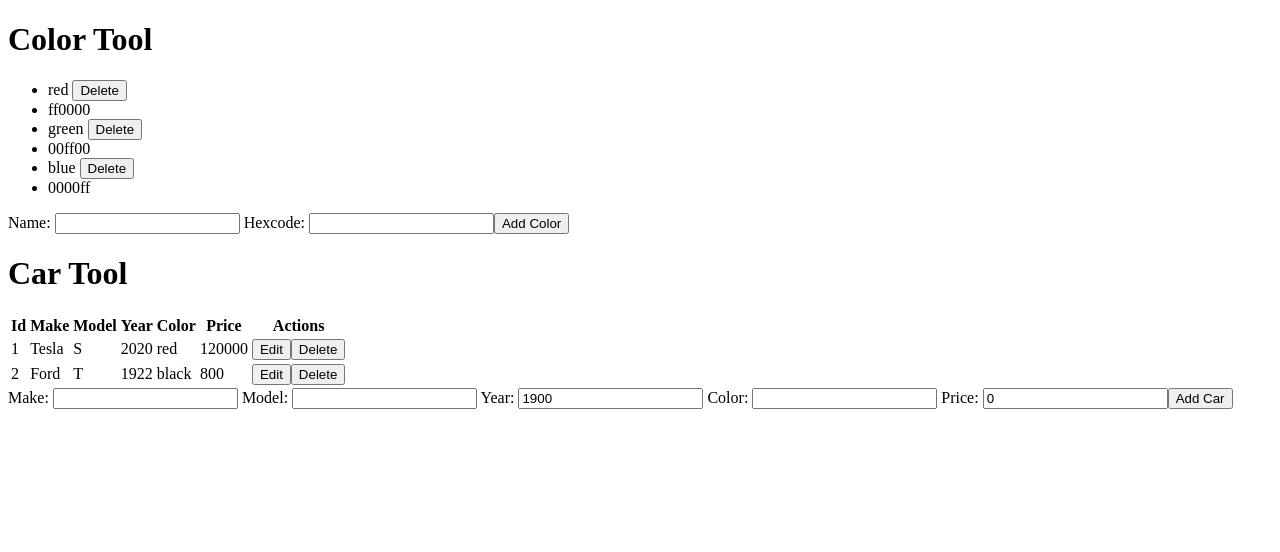
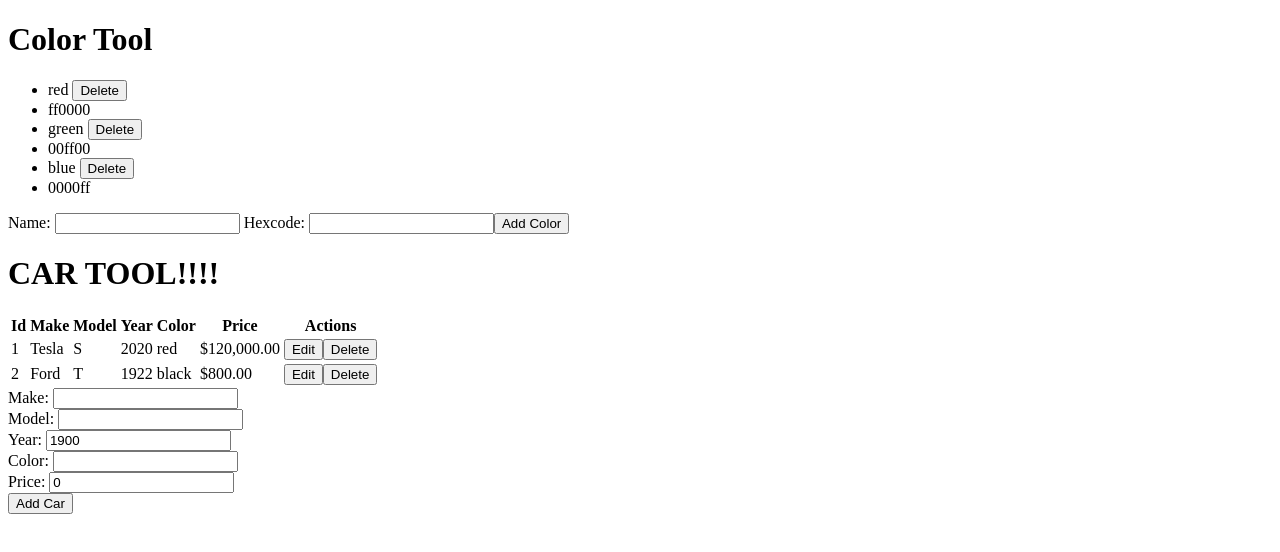
Before and after one commit to t4d-classes/angular_01092023, an Angular app in the folder demo-app/: page / in a window 1280 px wide. Shown: the top 552 px of the page. Built offline with nearby package versions, Linux system fonts and the light colour scheme.

Commit message:
add pipe demo

```diff
--- a/demo-app/src/app/car-tool/components/car-form/car-form.component.css
+++ b/demo-app/src/app/car-tool/components/car-form/car-form.component.css
@@ -0,0 +1 @@
+label { display: block }
--- a/demo-app/src/app/car-tool/components/car-home/car-home.component.html
+++ b/demo-app/src/app/car-tool/components/car-home/car-home.component.html
@@ -1,4 +1,4 @@
-<app-tool-header [headerText]="headerText"></app-tool-header>
+<app-tool-header [headerText]="headerText | myUppercase | myAppend:'!!!!'"></app-tool-header>
 <app-car-table [cars]="cars" [editCarId]="editCarId"
   (editCar)="doEditCar($event)" (deleteCar)="doDeleteCar($event)"
   (saveCar)="doSaveCar($event)" (cancelCar)="doCancelCar()"></app-car-table>
--- a/demo-app/src/app/car-tool/components/car-view-row/car-view-row.component.html
+++ b/demo-app/src/app/car-tool/components/car-view-row/car-view-row.component.html
@@ -3,7 +3,7 @@
 <td>{{car.model}}</td>
 <td>{{car.year}}</td>
 <td>{{car.color}}</td>
-<td>{{car.price}}</td>
+<td>{{car.price | currency}}</td>
 <td>
   <button (click)="editCar.emit(car.id)">Edit</button>
   <button (click)="deleteCar.emit(car.id)">Delete</button>
--- /dev/null
+++ b/demo-app/src/app/shared/pipes/my-append.pipe.ts
@@ -0,0 +1,10 @@
+import { Pipe, PipeTransform } from '@angular/core';
+
+@Pipe({
+  name: 'myAppend',
+})
+export class MyAppendPipe implements PipeTransform {
+  transform(value: unknown, ...args: unknown[]): string {
+    return String(value) + String(args[0]);
+  }
+}
--- /dev/null
+++ b/demo-app/src/app/shared/pipes/my-uppercase.pipe.ts
@@ -0,0 +1,10 @@
+import { Pipe, PipeTransform } from '@angular/core';
+
+@Pipe({
+  name: 'myUppercase',
+})
+export class MyUppercasePipe implements PipeTransform {
+  transform(value: unknown, ...args: unknown[]): string {
+    return String(value).toUpperCase();
+  }
+}
--- a/demo-app/src/app/shared/shared.module.ts
+++ b/demo-app/src/app/shared/shared.module.ts
@@ -1,10 +1,12 @@
 import { NgModule } from '@angular/core';
 import { CommonModule } from '@angular/common';
 import { ToolHeaderComponent } from './components/tool-header/tool-header.component';
+import { MyUppercasePipe } from './pipes/my-uppercase.pipe';
+import { MyAppendPipe } from './pipes/my-append.pipe';
 
 @NgModule({
-  declarations: [ToolHeaderComponent],
+  declarations: [ToolHeaderComponent, MyUppercasePipe, MyAppendPipe],
   imports: [CommonModule],
-  exports: [ToolHeaderComponent],
+  exports: [ToolHeaderComponent, MyUppercasePipe, MyAppendPipe],
 })
 export class SharedModule {}
```
Also changed, not shown: 2 other files (tests, documents, lock files or other folders).
